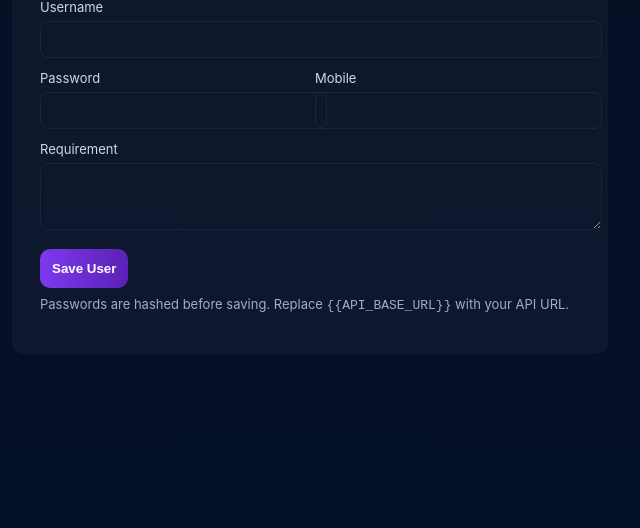
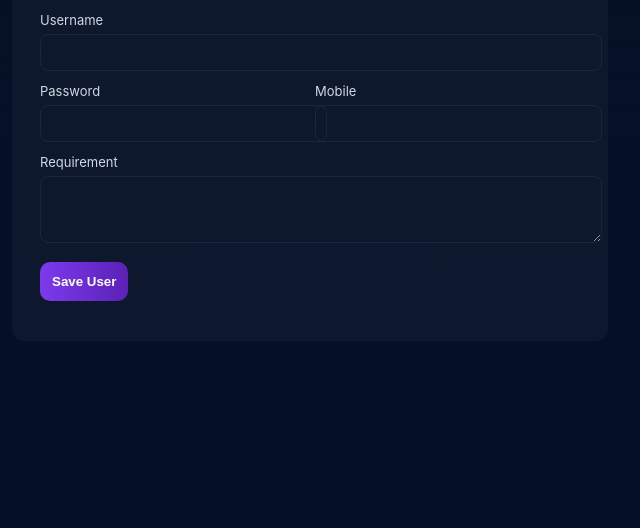
Before and after one commit to SANKET-tech22/serverless-user-app, a plain HTML site: page frontend/add_user.html in a window 1280 px wide. Shown: the part 272-800 px from the top of the page, without its empty margins (330-970 px from the left). Drawn offline with Linux system fonts and the light colour scheme.

Commit message:
Updated add_user.html file

```diff
--- a/frontend/add_user.html
+++ b/frontend/add_user.html
@@ -27,7 +27,7 @@
       </div>
       <label>Requirement<textarea name="requirement" rows="3"></textarea></label>
       <button type="submit">Save User</button>
-      <p class="note">Passwords are hashed before saving. Replace <code>{{API_BASE_URL}}</code> with your API URL.</p>
+      <!-- <p class="note">Passwords are hashed before saving. Replace <code>{{API_BASE_URL}}</code> with your API URL.</p> -->
     </form>
     <div id="msg" style="margin-top:12px"></div>
   </div>
```
